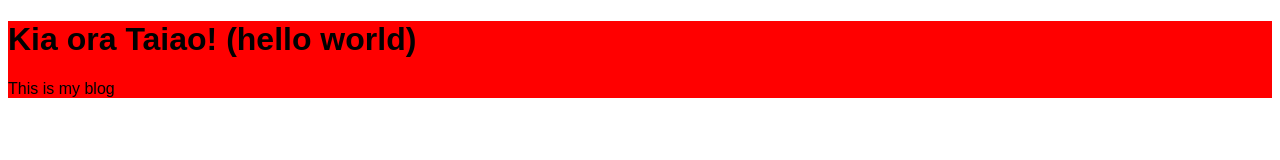
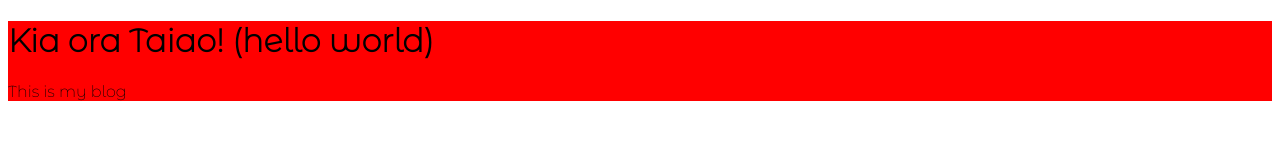
Before and after one commit to kyle-skaxx/kyle-skaxx.github.io, a plain HTML site: page index.html in a window 1280 px wide. Drawn offline with Linux system fonts and the light colour scheme.

Commit message:
font-commit

```diff
--- a/index.html
+++ b/index.html
@@ -1,7 +1,9 @@
 <!DOCTYPE html>
 <html>
 <head>
-    <link rel="font" href="fonts.googleapis.com/css?family=Audiowide">
+    <link rel="preconnect" href="https://fonts.googleapis.com">
+<link rel="preconnect" href="https://fonts.gstatic.com" crossorigin>
+<link href="https://fonts.googleapis.com/css2?family=Montserrat+Alternates:wght@200&display=swap" rel="stylesheet">
     <link rel="stylesheet" href="styles\main.css" type="text/css">
     <meta name="mobile" content="width=device-width,initial-scale=1.0">
 </head>
--- a/styles/main.css
+++ b/styles/main.css
@@ -1,4 +1,4 @@
-.main-content    { font-family:"Audiowide", sans-serif;
+.main-content    { font-family: 'Montserrat Alternates', sans-serif;;
                 background-color: red
 
 }
```
